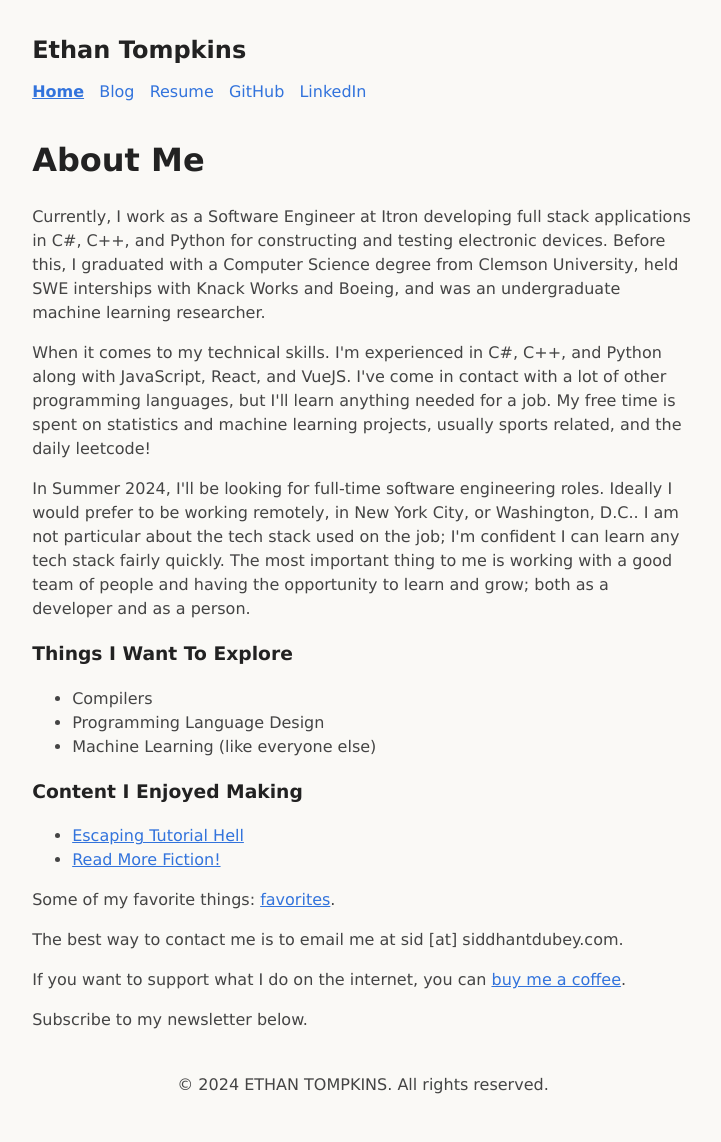
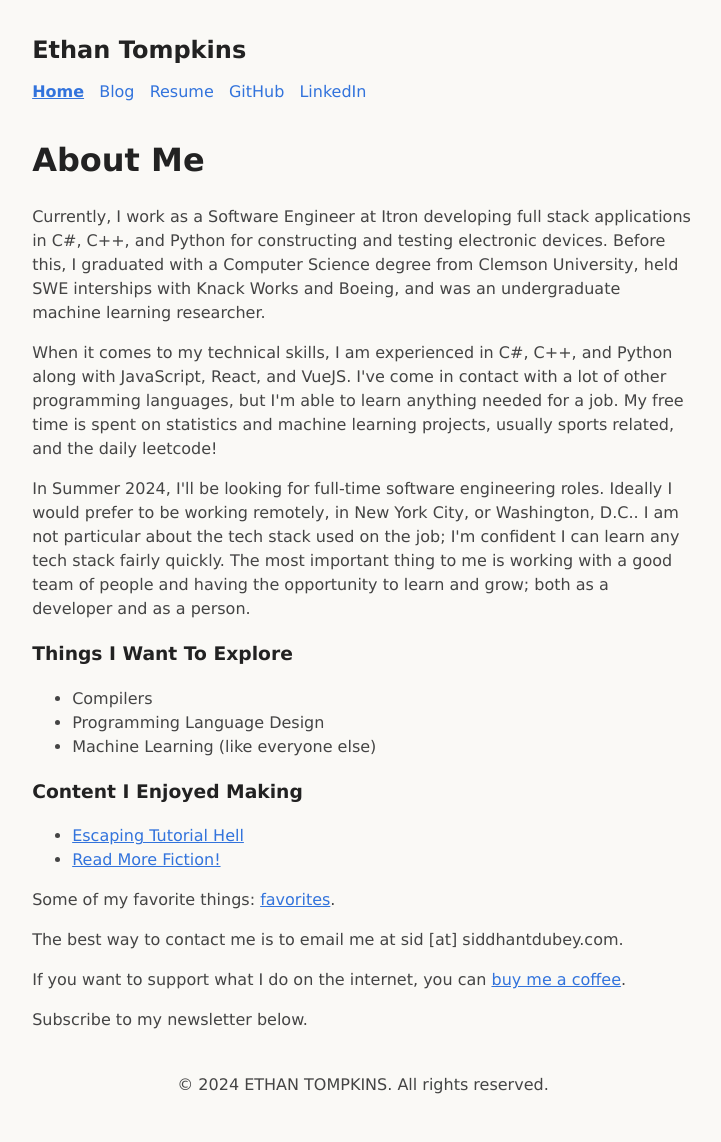
Before and after one commit to ethantompkins/ethantompkins.github.io, a Jekyll site: the page index.html, which Jekyll copies as it is, in a window 1280 px wide. Shown: the whole page, without its empty margins (277-998 px from the left). Built offline with Jekyll 4.4.1, drawn with Linux system fonts in a browser that asks for light colours.

Commit message:
grammar change

```diff
--- a/index.html
+++ b/index.html
@@ -58,8 +58,8 @@
                 machine learning researcher.
             </p>
             <p>
-                When it comes to my technical skills. I'm experienced in C#, C++, and Python along with JavaScript, React, and VueJS.
-                I've come in contact with a lot of other programming languages, but I'll learn anything needed for a job.
+                When it comes to my technical skills, I am experienced in C#, C++, and Python along with JavaScript, React, and VueJS.
+                I've come in contact with a lot of other programming languages, but I'm able to learn anything needed for a job.
                 My free time is spent on statistics and machine learning projects, usually sports related, and the daily leetcode!
             </p>
             <p>
```
